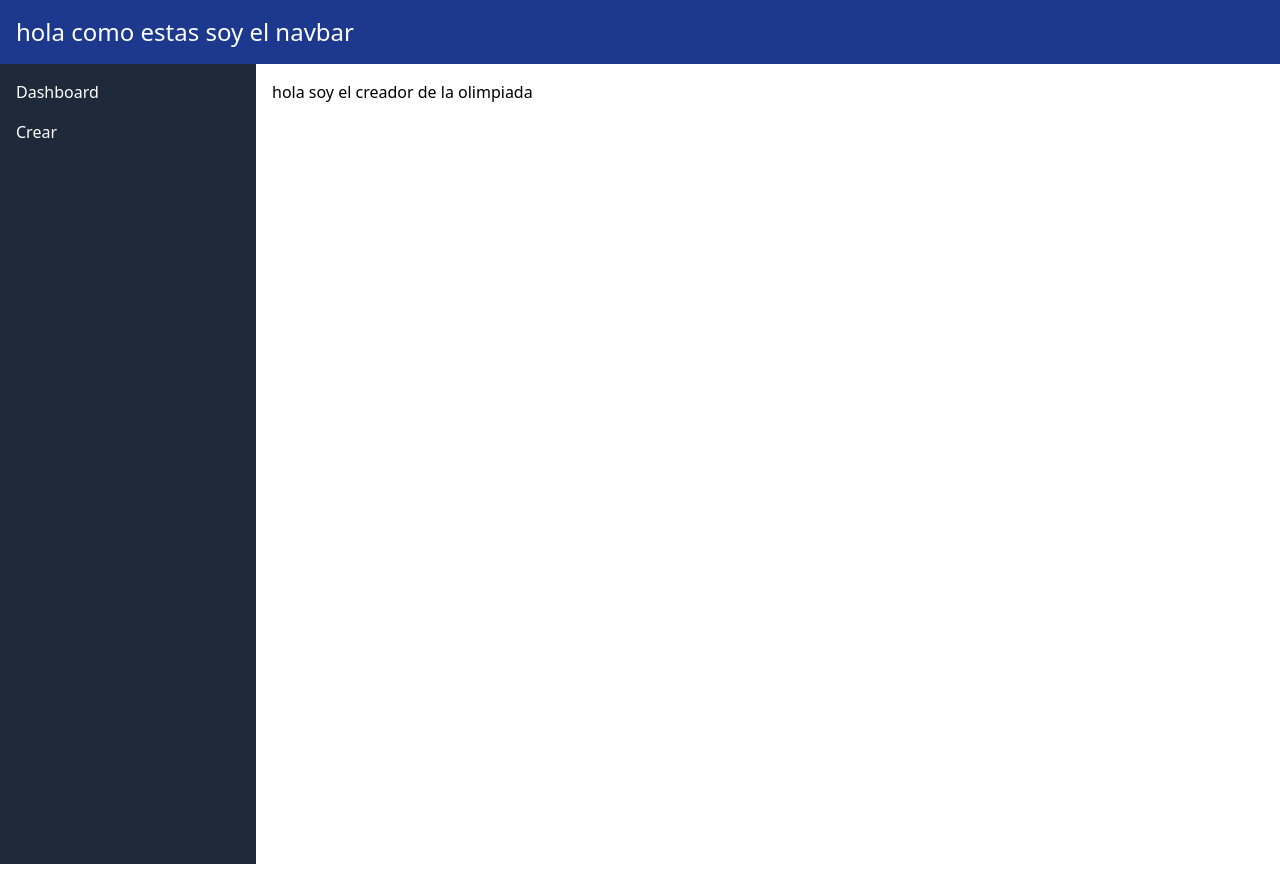
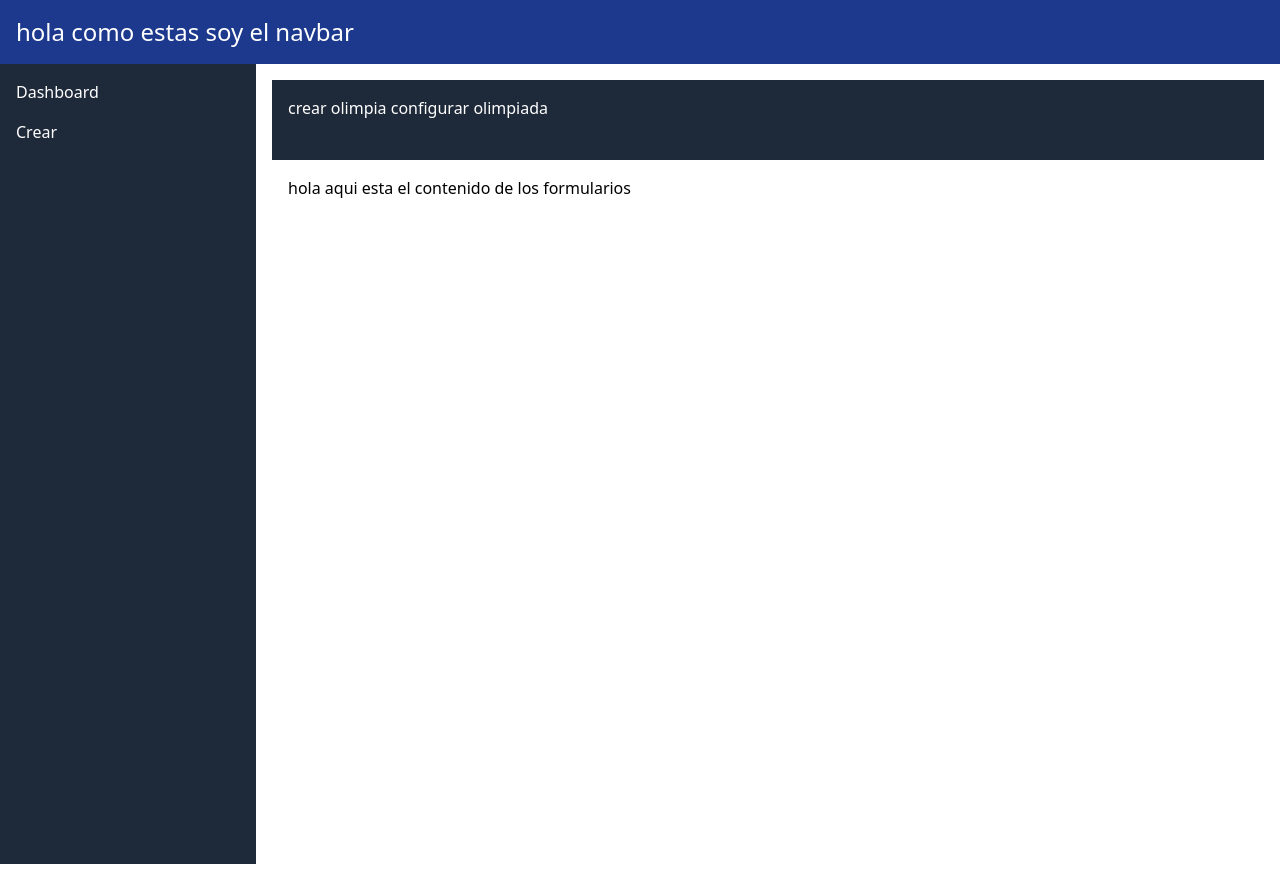
Before and after one commit to IVER-15-07/ohSansi, a React (Vite) app in the folder frontend/: page /AdminLayout in a window 1280 px wide. Both pictures are taken after a click on the button "Crear". Before the commit the page ends 864 px from the top, so only its background shows below. Built offline with nearby package versions, Linux system fonts and the light colour scheme.

Commit message:
definida  la  navegacion del  admin

```diff
--- a/frontend/src/pages/admin/Create.jsx
+++ b/frontend/src/pages/admin/Create.jsx
@@ -1,11 +1,38 @@
 import React from 'react'
+import { useState } from 'react'
 
 const Create = () => {
-  return (
-    <div>
-      <h1>hola soy el creador de la olimpiada</h1>
+
+    const [jump, setJump] = useState('CREAR')
+
+    const handleJump = () => {
+        if (jump === 'CREAR') {
+            return <Create />
+        } else if (jump === 'CATEGORIA') {
+            return <Categoria />
+        } else if (jump === 'PAGO') {
+            return <Pago />
+        } else if (jump === 'ABRIR') {
+            return <Abrir />
+        }
+    }
+
+
+
+    return (
+        <div className="flex flex-col h-screen">
+      {/* Sidebar */}
+      <div className="h-1/10 p-4 bg-gray-800 text-white">
+        <h1> crear olimpia                configurar olimpiada  </h1>
+      </div>
+
+      {/* Main Content */}
+      <div className="h-9/10 p-4">
+        <h1>hola aqui esta el contenido de los formularios</h1>
+      </div>
     </div>
-  )
+    )
+
 }
 
 export default Create
--- /dev/null
+++ b/frontend/src/pages/admin/OlympiadAreas.jsx
@@ -0,0 +1,12 @@
+import React from 'react'
+
+const OlympiadAreas = () => {
+  return (
+    <div>
+        <h1>hola  son  areas de  olimpiada </h1>
+
+    </div>
+  )
+}
+
+export default OlympiadAreas
```
Also changed, not shown: frontend/src/pages/admin/Levels.jsx (added), frontend/src/pages/admin/PaymentOrder.jsx (added).
